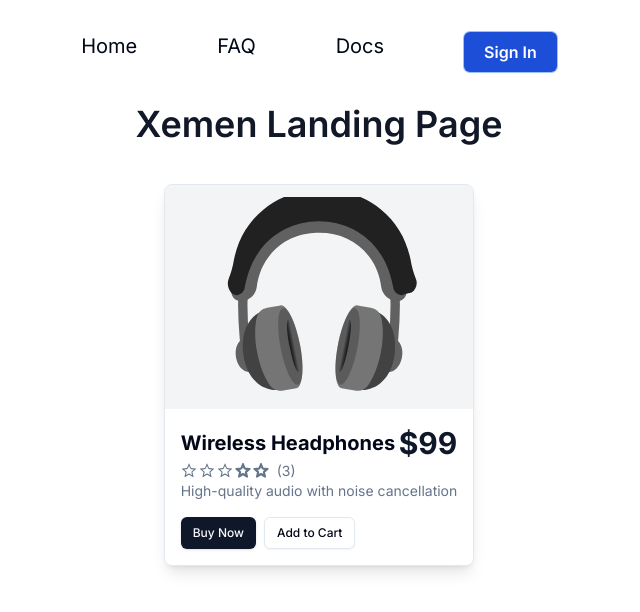
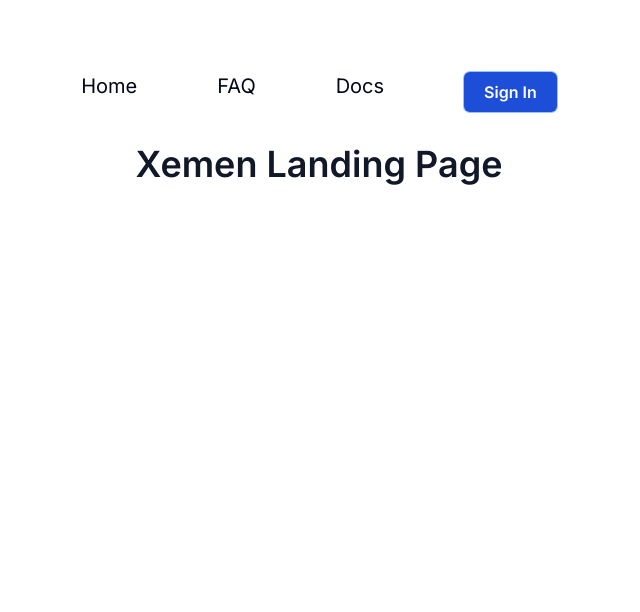
Before and after one commit to Ayushjodd/Xemen, a Next.js app: page / in a window 1280 px wide. Shown: the top 612 px of the page, without its empty margins (321-961 px from the left). Built offline with nearby package versions, Linux system fonts and the light colour scheme.

Commit message:
removed card from landing

```diff
--- a/app/page.tsx
+++ b/app/page.tsx
@@ -1,19 +1,11 @@
-import { BuyCard } from "@/components/Home/buyCard";
 import Landing from "@/components/Home/Landing";
 
 export default function Home() {
   return (
     <>
-    <Landing/>
-    <main className="flex min-h-screen flex-col items-center px-10 pt-10 pb-8">
-    <div>
-      <BuyCard
-      productName="Wireless Headphones"
-      productPrice="$99"
-      productRating={3}
-      productDescription="High-quality audio with noise cancellation" />
-    </div>
-    </main>
+      <main className="flex min-h-screen flex-col items-center px-10 pt-10 pb-8">
+        <Landing />
+      </main>
     </>
   );
 }
```
